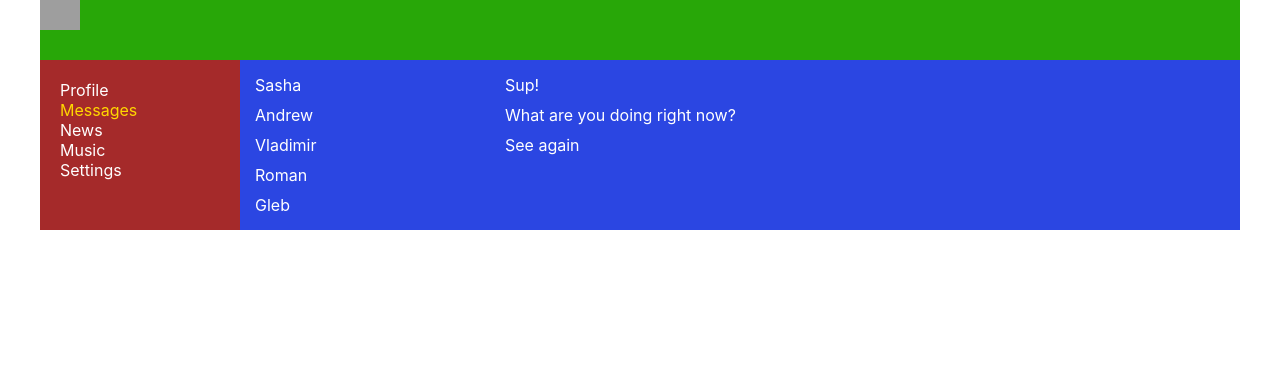
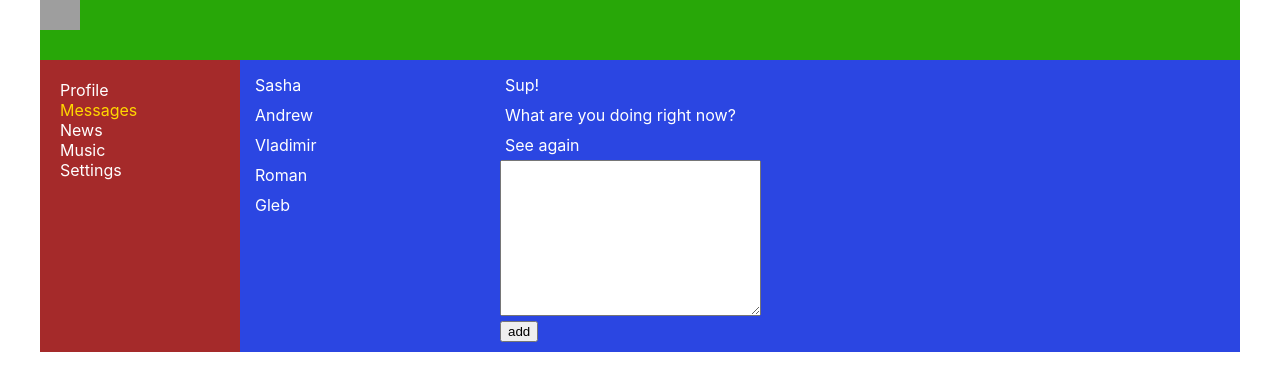
Before and after one commit to ayurckov/social-network, a React (Create React App) app: page /Dialogs in a window 1280 px wide. Shown: the top 390 px of the page. Built offline with nearby package versions, Linux system fonts and the light colour scheme; grey boxes are pictures that could not be loaded.

Commit message:
add-posts

```diff
--- a/src/App.js
+++ b/src/App.js
@@ -8,6 +8,7 @@ import { Route, Routes } from 'react-router-dom';
 import News from './components/News/News';
 import Music from './components/Music/Music';
 import Settings from './components/Settings/Settings';
+import { addPost } from './redux/state';
 
 
 const App = (props) => {
@@ -20,7 +21,7 @@ const App = (props) => {
           <Route path='/Dialogs' element={<Dialogs
             dialogsData={props.state.messagesPage.dialogsData}
             messagesData={props.state.messagesPage.messagesData} />} />
-          <Route path='/Profile' element={<Profile postsData={props.state.profilePage.postsData}/>} />
+          <Route path='/Profile' element={<Profile postsData={props.state.profilePage.postsData} addPost = {props.addPost} />} />
           <Route path='/News' element={<News />} />
           <Route path='/Music' element={<Music />} />
           <Route path='/Settings' element={<Settings />} />
--- a/src/components/Dialogs/Dialogs.jsx
+++ b/src/components/Dialogs/Dialogs.jsx
@@ -9,6 +9,13 @@ const Dialogs = (props) => {
 
     let messagesElements = props.messagesData.map((el) => <Message message={el.message} /> )
 
+    let newMessageElement = React.createRef();
+
+    let addMessages = () => {
+      let text = newMessageElement.current.value;
+      alert(text);
+    }
+
   return (
     <div className={stylles.dialogs}>
       <div className={stylles.dialogsItems}>
@@ -19,7 +26,12 @@ const Dialogs = (props) => {
       <div className={stylles.messages}>
         {messagesElements}
 
+        <textarea ref={ newMessageElement } cols="30" rows="10"></textarea>
+        <div className="addMessage">
+        <button onClick={ addMessages }>add</button>
+        </div>
       </div>
+
     </div>
   );
 };
--- a/src/components/Dialogs/Dialogs.module.css
+++ b/src/components/Dialogs/Dialogs.module.css
@@ -1,10 +1,12 @@
 .dialogs {
     display: grid;
     grid-template-columns: 1fr 3fr;
+
 }
 
 .dialogsItems {
     padding: 10px;
+
 }
 
 .dialog {
--- a/src/components/Profile/MyPosts/MyPosts.jsx
+++ b/src/components/Profile/MyPosts/MyPosts.jsx
@@ -10,7 +10,7 @@ const MyPosts = (props) => {
 
   let addPost = () => {
     let text = newPostElement.current.value;
-    alert(text);
+    props.addPost(text);
   }
 
   return (
--- a/src/components/Profile/Profile.jsx
+++ b/src/components/Profile/Profile.jsx
@@ -7,7 +7,7 @@ const Profile = (props) => {
   return (
     <div>
       <ProfileInfo />
-      <MyPosts postsData={props.postsData}/>
+      <MyPosts postsData={props.postsData} addPost={props.addPost} />
     </div>
 
   );
--- a/src/index.js
+++ b/src/index.js
@@ -1,20 +1,18 @@
-import React from 'react';
-import ReactDOM from 'react-dom/client';
 import './index.css';
-import App from './App';
 import reportWebVitals from './reportWebVitals';
+import { rerenderEntireTree } from './render';
 import state from './redux/state';
-import { BrowserRouter } from 'react-router-dom';
 
-const root = ReactDOM.createRoot(document.getElementById('root'));
 
-root.render(
-  <React.StrictMode>
-    <BrowserRouter>
-    <App state={state} />
-    </BrowserRouter>
-  </React.StrictMode>
-);
+rerenderEntireTree(state);
+
+// root.render(
+//   <React.StrictMode>
+//     <BrowserRouter>
+//     <App state={state} addPost={addPost} />
+//     </BrowserRouter>
+//   </React.StrictMode>
+// );
 
 // If you want to start measuring performance in your app, pass a function
 // to log results (for example: reportWebVitals(console.log))
--- a/src/redux/state.js
+++ b/src/redux/state.js
@@ -1,3 +1,5 @@
+import { rerenderEntireTree } from "../render";
+
 let state = {
     profilePage: {
         postsData: [
@@ -22,4 +24,17 @@ let state = {
     }
 }
 
+export let addPost = (postMessage) => {
+    let newPost = {
+        id: 3,
+        message: postMessage,
+        likes: 0
+    };
+
+    state.profilePage.postsData.push(newPost);
+
+    rerenderEntireTree(state);
+}
+
+
 export default state;
--- /dev/null
+++ b/src/render.js
@@ -0,0 +1,19 @@
+import React from 'react';
+import ReactDOM from 'react-dom/client';
+import './index.css';
+import App from './App';
+import { addPost } from './redux/state';
+import { BrowserRouter } from 'react-router-dom';
+
+const root = ReactDOM.createRoot(document.getElementById('root'));
+
+
+export let rerenderEntireTree = (state) => {
+  root.render(
+    <React.StrictMode>
+      <BrowserRouter>
+      <App state={state} addPost={addPost} />
+      </BrowserRouter>
+    </React.StrictMode>
+  );
+}
```
